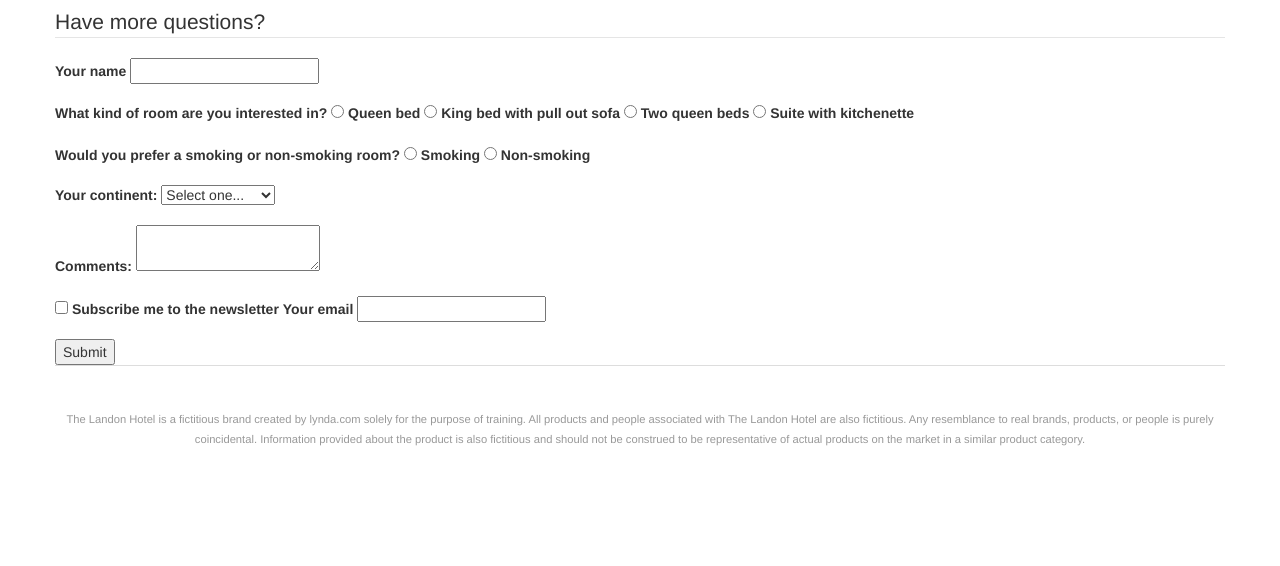
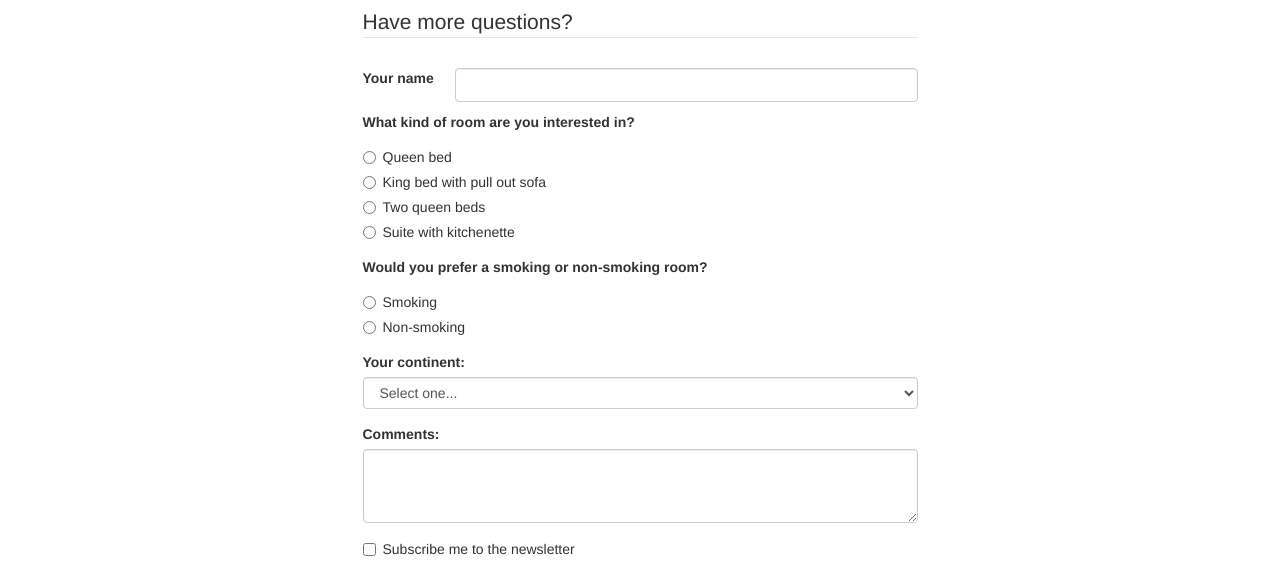
Before and after one commit to BadAllOff/bs3_lynda, a plain HTML site: page contact.html in a window 1280 px wide. Shown: the part 213-779 px from the top of the page. Drawn offline with Linux system fonts and the light colour scheme.

Commit message:
Contact - final result. Thanks Jen Kramer!

```diff
--- a/contact.html
+++ b/contact.html
@@ -42,39 +42,53 @@
 		<div class="row">
 			<h2>Contact Us</h2>
 			<form role="form">
-		        <fieldset>
+		        <fieldset class="col-sm-8 col-sm-offset-2 col-md-6 col-md-offset-3">
 		          <legend>Have more questions?</legend>
 		          <div class="form-group">
-		          	<label>Your name</label>
-		          	<input type="text" name="name">
+		          	<label for="name" class="col-sm-2">Your name</label>
+                      <div class="col-sm-10">
+		          	    <input type="text" name="name" class="form-control">
+                      </div>
 		          </div>
 		          <div class="form-group">
-		          	<label>What kind of room are you interested in?</label>
+		          	<label class="control-label">What kind of room are you interested in?</label>
+		            <div class="radio">
                         <label>
 		                <input type="radio" name="roomtype" value="queen">
 		                Queen bed</label>
+                    </div>
+		            <div class="radio">
                         <label>
 		                <input type="radio" name="roomtype" value="king">
 		                King bed with pull out sofa</label>
+                    </div>
+		            <div class="radio">
                         <label>
 		                <input type="radio" name="roomtype" value="2queen">
 		                Two queen beds</label>
+                    </div>
+		            <div class="radio">
                         <label>
 		                <input type="radio" name="roomtype" value="suite">
 		                Suite with kitchenette</label>
                     </div>
+		           </div>
 		           <div class="form-group">
-			          <label>Would you prefer a smoking or non-smoking room?</label>
+                       <label class="control-label">Would you prefer a smoking or non-smoking room?</label>
+                       <div class="radio">
 			                <label>
 			                <input type="radio" name="smoking" value="smoking">
 			                Smoking</label>
+                       </div>
+                        <div class="radio">
 			                <label>
 			                <input type="radio" name="smoking" value="nonsmoking">
 			                Non-smoking</label>
                         </div>
+			       </div>
 			       <div class="form-group">
-			          <label>Your continent:</label>
-			          <select name="continent" size="1">
+			          <label for="continent" class="control-label">Your continent:</label>
+			          <select name="continent" class="form-control" size="1">
 			            <option selected>Select one...</option>
 			            <option value="afr">Africa</option>
 			            <option value="ant">Antarctica</option>
@@ -86,17 +100,21 @@
 			          </select>
 		      		</div>
 		      		<div class="form-group">
-			          <label>Comments:</label>
-			          <textarea name="comments"></textarea>
+			          <label for="comments" class="control-label">Comments:</label>
+			          <textarea name="comments" class="form-control" rows="3" data-toogle="tooltip" title="We Welcome yout feedback!" data-placement="bottom"></textarea>
+			        </div>
+			          <label for="subscribe" class="checkbox-inline">
+			            <input name="subscribe" type="checkbox" value="subscribe" data-toggle="collapse" data-target="#email">
+			            Subscribe me to the newsletter </label>
+                    <div class="form-group collapse in" id="email">
+			          <label for="email" class="col-sm-2">Your email</label>
+			            <div class="col-sm-10">
+                            <input type="text" name="email" class="form-control">
+                        </div>
 			        </div>
                     <div class="form-group">
-			          <label>
-			            <input name="subscribe" type="checkbox" value="subscribe">
-			            Subscribe me to the newsletter </label>
-			          <label>Your email</label>
-			            <input type="text" name="email">
+		                <button type="submit" class="btn btn-lg btn-primary">Submit</button>
                     </div>
-		          <button type="submit">Submit</button>
 		        </fieldset>
 		    </form>
 
@@ -110,6 +128,10 @@
 <!-- javascript -->
     <script src="js/jquery.min.js"></script>
     <script src="js/bootstrap.min.js"></script>
+    <script>
+        $('textarea').tooltip();
+        $('.form-group.collapse').collapse();
+    </script>
 
 </body>
 </html>
--- a/css/custom.css
+++ b/css/custom.css
@@ -62,6 +62,16 @@ In the starting CSS document, styles are based on custom classes not in Bootstra
     clear:both;
 }
 
+.form-group button{
+    margin-top: 10px;
+}
+
+form .col-sm-2,
+form .col-sm-10{
+    padding: 10px 0;
+    margin: 0;
+}
+
 /* Small devices (tablets, 768px and up)
 
 Greater than 768 px, push logo left and tagline right. Alter
@@ -77,4 +87,5 @@ tagline font size, alignment, and padding for larger dimensions.
 		text-align: right;
 		padding-top: 1.6em;
 	}
+
 }
```
Lines whose indentation alone changed are shown as unchanged.
